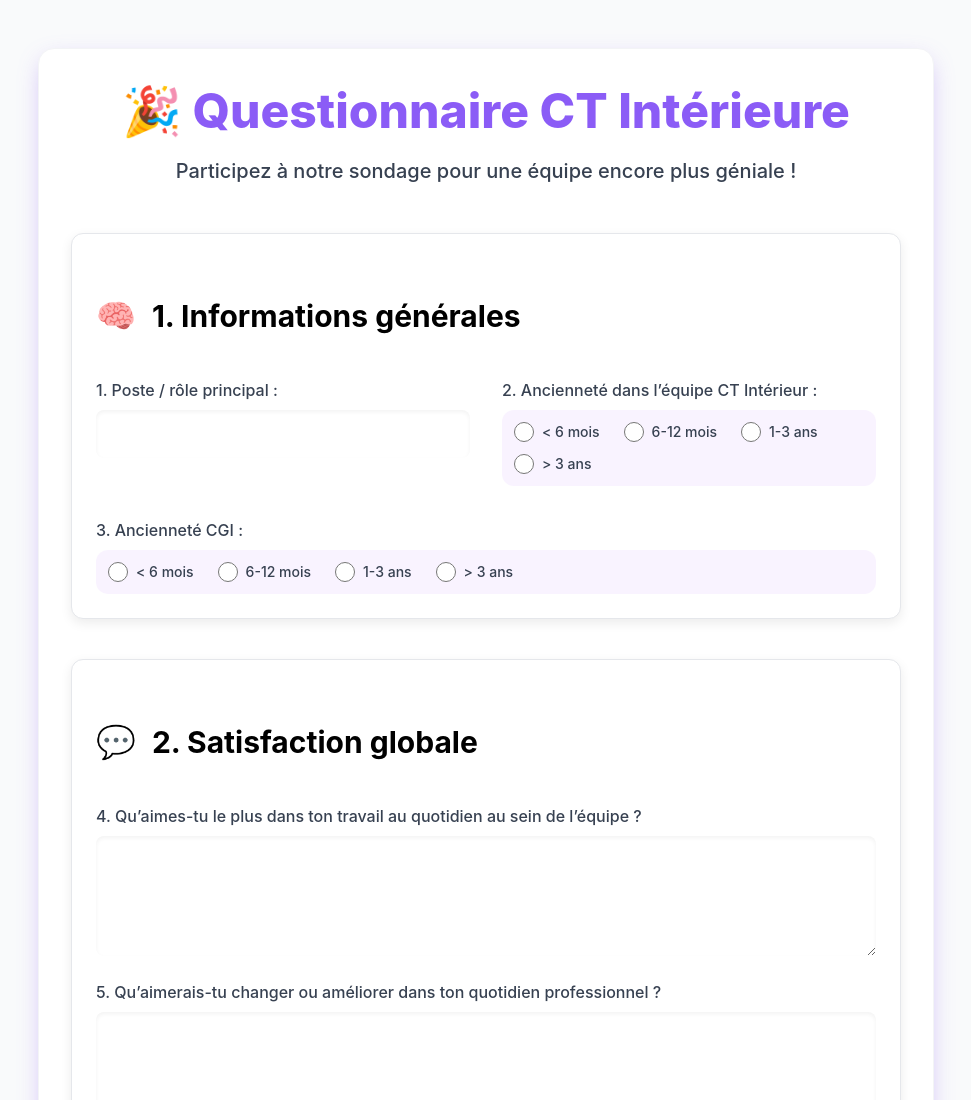
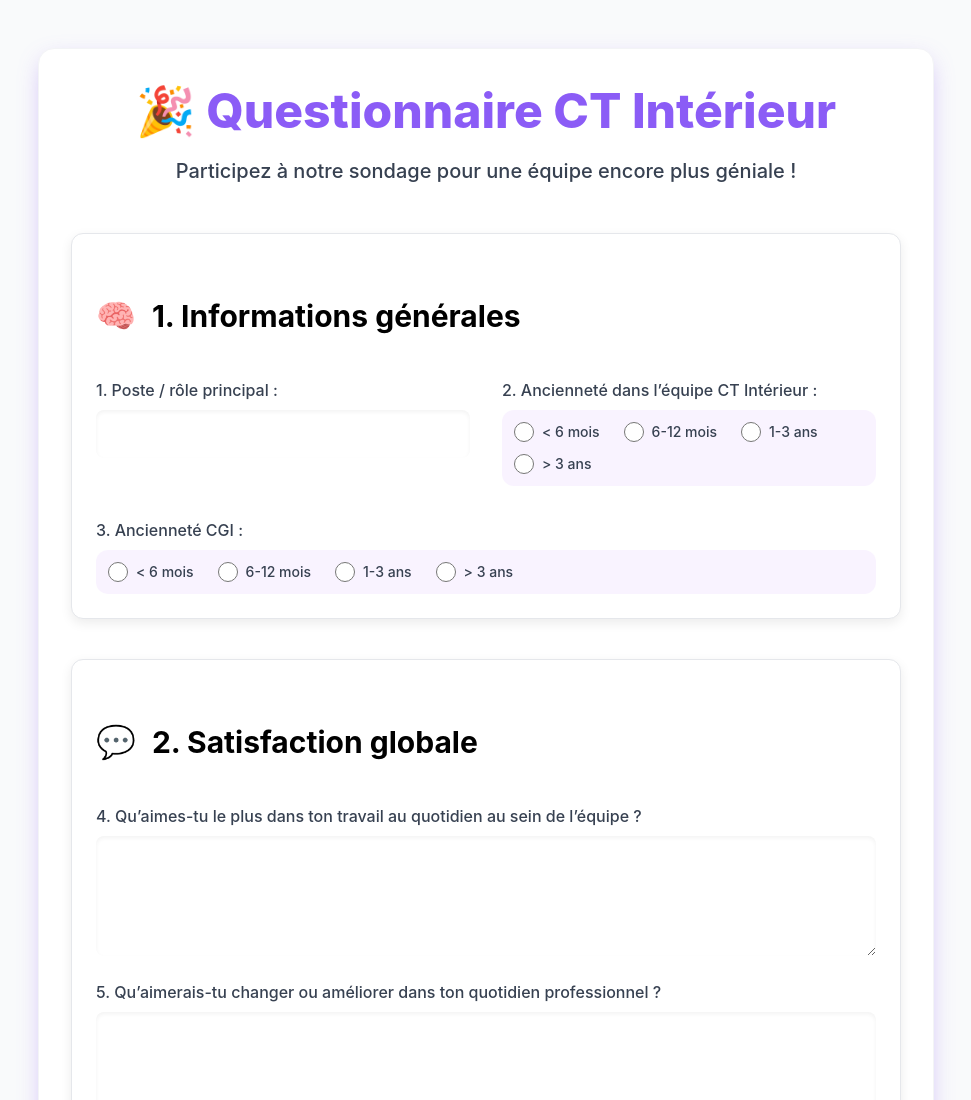
Before and after one commit to Kenpachi-z/questionnaire-ct-interieur, a plain HTML site: page index.html in a window 1280 px wide. Shown: the top 1100 px of the page, without its empty margins (154-1125 px from the left). Drawn offline with nearby package versions, Linux system fonts and the light colour scheme.

Commit message:
correction du titre 2

```diff
--- a/index.html
+++ b/index.html
@@ -3,7 +3,7 @@
 <head>
     <meta charset="UTF-8">
     <meta name="viewport" content="width=device-width, initial-scale=1.0">
-    <title>Questionnaire CT Intérieure</title>
+    <title>Questionnaire CT Intérieur</title>
     <!-- Chargement de Tailwind CSS pour un design moderne et responsive --><script src="https://cdn.tailwindcss.com"></script>
     <script>
         tailwind.config = {
@@ -117,7 +117,7 @@
     <div class="max-w-4xl mx-auto p-8 bg-card-bg shadow-pop rounded-2xl border border-gray-100 transform transition-all duration-300 hover:scale-[1.005]">
         <header class="text-center mb-12">
             <h1 class="text-5xl font-extrabold text-fun-purple mb-4 leading-tight">
-                🎉 Questionnaire CT Intérieure
+                🎉 Questionnaire CT Intérieur
             </h1>
             <p class="text-text-dark text-xl font-medium">
                 Participez à notre sondage pour une équipe encore plus géniale !
```
